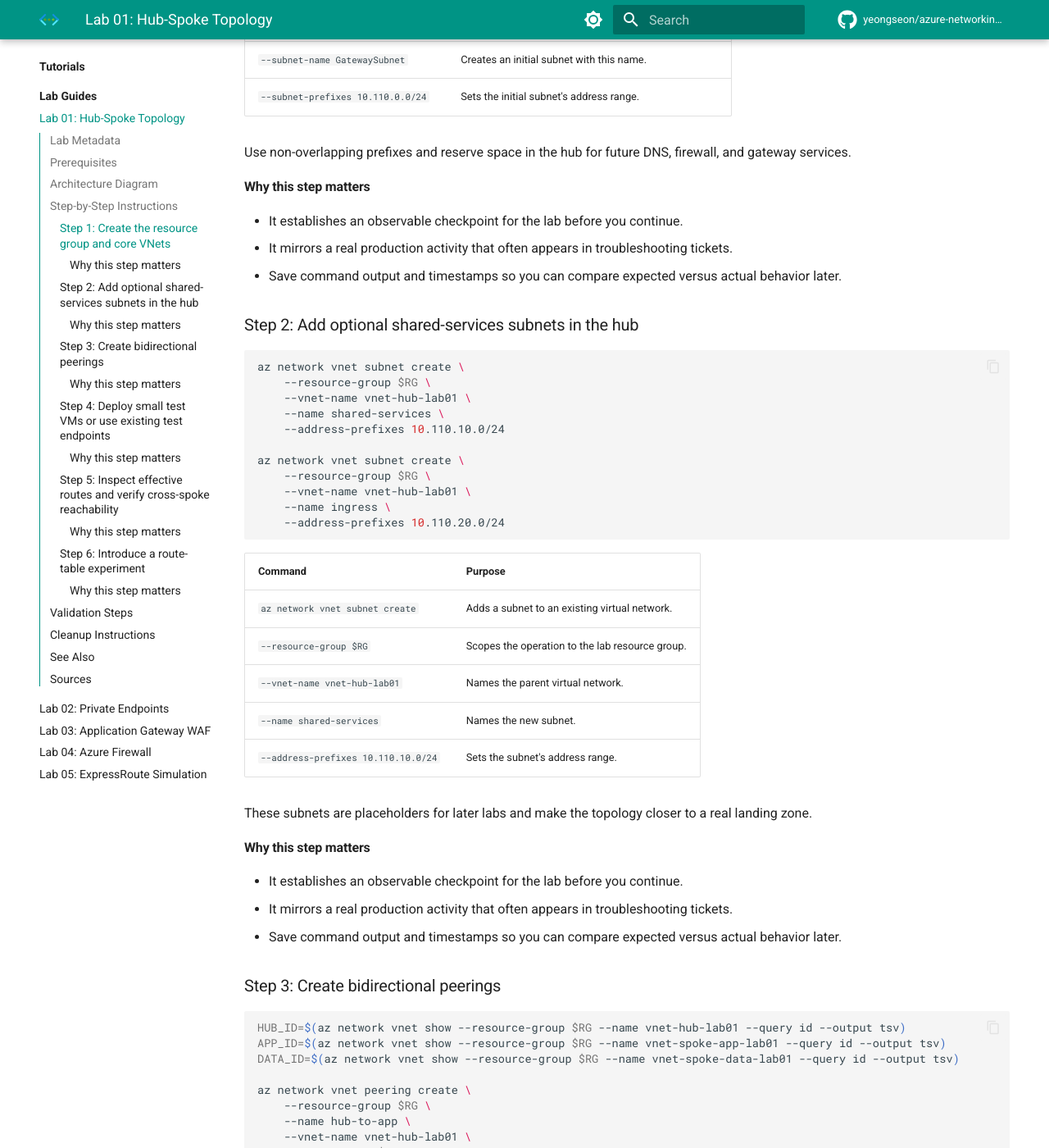
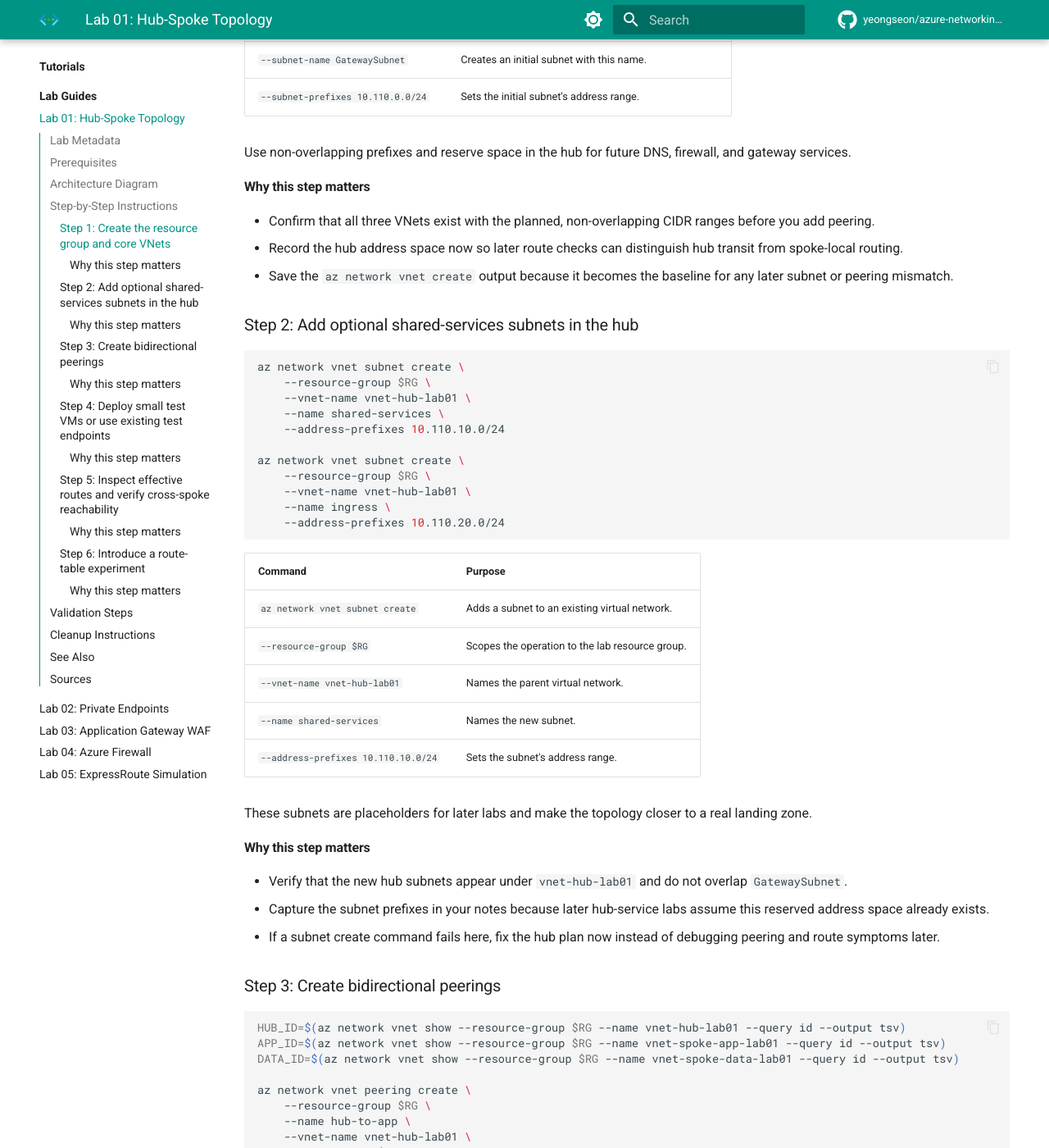
Before and after one commit to yeongseon/azure-networking-practical-guide, an MkDocs documentation site: the page built from docs/tutorials/lab-guides/lab-01-hub-spoke-topology.md, in a window 1280 px wide and 1400 px high, scrolled down 2046 px. Shown: the whole window at 82% size. Built offline with MkDocs 1.6.1 and Material for MkDocs 9.7.7, drawn with Linux system fonts in a browser that asks for light colours; comment, search, counter and statistics services are not loaded; some of the changed text lies outside the part shown.

Commit message:
docs: add concrete hub and private endpoint checkpoints
Ultraworked with [Sisyphus](https://github.com/code-yeongyu/oh-my-openagent)

Co-authored-by: Sisyphus <clio-agent@sisyphuslabs.ai>

```diff
--- a/docs/tutorials/lab-guides/lab-01-hub-spoke-topology.md
+++ b/docs/tutorials/lab-guides/lab-01-hub-spoke-topology.md
@@ -103,9 +103,9 @@ Use non-overlapping prefixes and reserve space in the hub for future DNS, firewa
 
 #### Why this step matters
 
-- It establishes an observable checkpoint for the lab before you continue.
-- It mirrors a real production activity that often appears in troubleshooting tickets.
-- Save command output and timestamps so you can compare expected versus actual behavior later.
+- Confirm that all three VNets exist with the planned, non-overlapping CIDR ranges before you add peering.
+- Record the hub address space now so later route checks can distinguish hub transit from spoke-local routing.
+- Save the `az network vnet create` output because it becomes the baseline for any later subnet or peering mismatch.
 
 ### Step 2: Add optional shared-services subnets in the hub
 
@@ -135,9 +135,9 @@ These subnets are placeholders for later labs and make the topology closer to a
 
 #### Why this step matters
 
-- It establishes an observable checkpoint for the lab before you continue.
-- It mirrors a real production activity that often appears in troubleshooting tickets.
-- Save command output and timestamps so you can compare expected versus actual behavior later.
+- Verify that the new hub subnets appear under `vnet-hub-lab01` and do not overlap `GatewaySubnet`.
+- Capture the subnet prefixes in your notes because later hub-service labs assume this reserved address space already exists.
+- If a subnet create command fails here, fix the hub plan now instead of debugging peering and route symptoms later.
 
 ### Step 3: Create bidirectional peerings
 
@@ -197,9 +197,9 @@ Keep notes about which side would use remote gateways in a real design. This lab
 
 #### Why this step matters
 
-- It establishes an observable checkpoint for the lab before you continue.
-- It mirrors a real production activity that often appears in troubleshooting tickets.
-- Save command output and timestamps so you can compare expected versus actual behavior later.
+- Check that each peering reaches `Connected` state before you deploy test workloads.
+- Note which peerings allow forwarded traffic because that setting becomes important once a hub firewall or gateway is introduced.
+- Save the peering object names and settings so you can compare them against future hub-transit troubleshooting cases.
 
 ### Step 4: Deploy small test VMs or use existing test endpoints
 
@@ -244,9 +244,9 @@ Private-only VMs make validation closer to a production pattern.
 
 #### Why this step matters
 
-- It establishes an observable checkpoint for the lab before you continue.
-- It mirrors a real production activity that often appears in troubleshooting tickets.
-- Save command output and timestamps so you can compare expected versus actual behavior later.
+- Verify that both VMs land in their intended spoke subnets with no public IPs.
+- Capture the private IP addresses now because the route and connectivity tests in the next steps depend on them.
+- If VM placement is wrong, fix the subnet assignment before blaming peering or route policy.
 
 ### Step 5: Inspect effective routes and verify cross-spoke reachability
 
@@ -282,9 +282,9 @@ The goal is to prove that peering plus correct routes equals a reachable path. I
 
 #### Why this step matters
 
-- It establishes an observable checkpoint for the lab before you continue.
-- It mirrors a real production activity that often appears in troubleshooting tickets.
-- Save command output and timestamps so you can compare expected versus actual behavior later.
+- Confirm that the app NIC sees the data-spoke prefix in its effective route table.
+- Save both the route-table output and the connectivity test result so you have a known-good cross-spoke baseline.
+- If the path fails here, troubleshoot peering before adding any experimental route-table changes.
 
 ### Step 6: Introduce a route-table experiment
 
@@ -328,9 +328,9 @@ Although the route is not strictly needed here, the exercise teaches how to vali
 
 #### Why this step matters
 
-- It establishes an observable checkpoint for the lab before you continue.
-- It mirrors a real production activity that often appears in troubleshooting tickets.
-- Save command output and timestamps so you can compare expected versus actual behavior later.
+- Re-run the effective-route check after associating `rt-app-lab01` so you can see exactly what changed.
+- Compare the experimental route with the pre-change baseline to understand when a UDR is redundant versus harmful.
+- Keep timestamps for the route-table association because later hub-and-firewall labs depend on the same evidence pattern.
 
 ## Validation Steps
 
--- a/docs/tutorials/lab-guides/lab-02-private-endpoints.md
+++ b/docs/tutorials/lab-guides/lab-02-private-endpoints.md
@@ -105,9 +105,9 @@ This keeps the storage account simple while emphasizing the networking workflow.
 
 #### Why this step matters
 
-- It establishes an observable checkpoint for the lab before you continue.
-- It mirrors a real production activity that often appears in troubleshooting tickets.
-- Save command output and timestamps so you can compare expected versus actual behavior later.
+- Verify that the client and private-endpoint subnets exist before you create any private link resources.
+- Capture the storage account name and VNet details because they are referenced in every later DNS and connectivity check.
+- If the initial network layout is wrong here, private DNS validation later will be noisy and misleading.
 
 ### Step 2: Create the client VM
 
@@ -141,9 +141,9 @@ Use a private-only client if you already have Bastion or another jump method. Ot
 
 #### Why this step matters
 
-- It establishes an observable checkpoint for the lab before you continue.
-- It mirrors a real production activity that often appears in troubleshooting tickets.
-- Save command output and timestamps so you can compare expected versus actual behavior later.
+- Confirm that `vm-client02` is deployed into the client subnet and does not receive a public IP.
+- Save the VM resource ID because later connectivity tests should be run from the actual consumer workload, not from an operator shell.
+- If you need temporary access, document that deviation so private-only validation remains understandable.
 
 ### Step 3: Create the private endpoint and zone group
 
@@ -206,9 +206,9 @@ Bundling endpoint, zone, and zone group together avoids the most common private
 
 #### Why this step matters
 
-- It establishes an observable checkpoint for the lab before you continue.
-- It mirrors a real production activity that often appears in troubleshooting tickets.
-- Save command output and timestamps so you can compare expected versus actual behavior later.
+- Check that the private endpoint, the private DNS zone, and the zone group all finish provisioning before you test resolution.
+- Capture the private endpoint connection name and zone-link name because those are the first objects to inspect during failure drills.
+- Bundling these outputs now gives you the control-plane baseline for the DNS checks in the next step.
 
 ### Step 4: Inspect endpoint DNS configuration
 
@@ -238,9 +238,9 @@ These commands tell you which FQDNs should resolve privately and which records w
 
 #### Why this step matters
 
-- It establishes an observable checkpoint for the lab before you continue.
-- It mirrors a real production activity that often appears in troubleshooting tickets.
-- Save command output and timestamps so you can compare expected versus actual behavior later.
+- Verify that the endpoint exposes the expected blob FQDN mapping and that the A record exists in the private zone.
+- Save the record data and NIC reference so you can prove whether later failures are DNS-related or path-related.
+- If the zone is empty here, stop and fix DNS wiring before running client connectivity tests.
 
 ### Step 5: Validate from the client network
 
@@ -273,9 +273,9 @@ A successful private resolution plus connectivity test proves the end-to-end pat
 
 #### Why this step matters
 
-- It establishes an observable checkpoint for the lab before you continue.
-- It mirrors a real production activity that often appears in troubleshooting tickets.
-- Save command output and timestamps so you can compare expected versus actual behavior later.
+- Confirm that the client VM resolves the storage FQDN to the private IP and can reach port 443.
+- Save both the `test-connectivity` result and the in-guest `nslookup` output because together they prove end-to-end private consumption.
+- If one succeeds and the other fails, you already know whether to investigate DNS or routing and filtering first.
 
 ### Step 6: Practice a controlled failure and recovery
 
@@ -308,9 +308,9 @@ This gives you a safe way to reproduce a missing-zone-link scenario and then fix
 
 #### Why this step matters
 
-- It establishes an observable checkpoint for the lab before you continue.
-- It mirrors a real production activity that often appears in troubleshooting tickets.
-- Save command output and timestamps so you can compare expected versus actual behavior later.
+- Use the deleted VNet link to reproduce the exact "endpoint looks healthy but resolution fails" scenario that operators see in production.
+- Capture the failed and restored lookup results so you can compare pre-fix and post-fix evidence in one incident note.
+- This step teaches rollback discipline: the DNS link is the change, and the client lookup is the proof.
 
 ## Validation Steps
 
```
Also changed, not shown: other parts of docs/tutorials/lab-guides/lab-01-hub-spoke-topology.md (+1 -1 lines).
